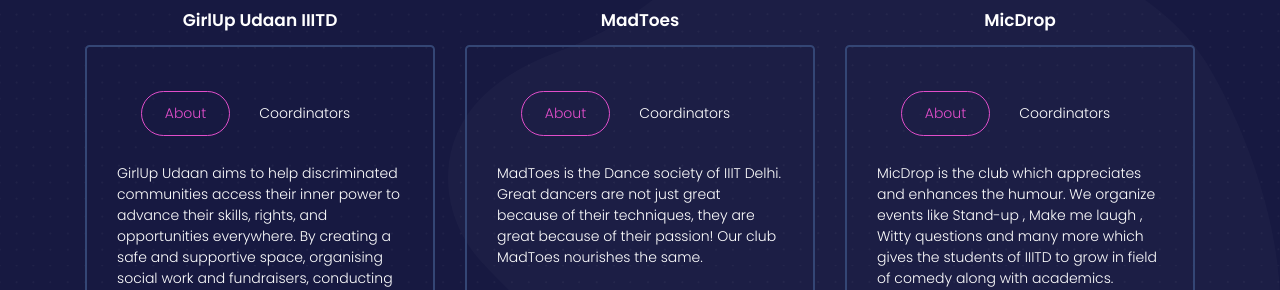
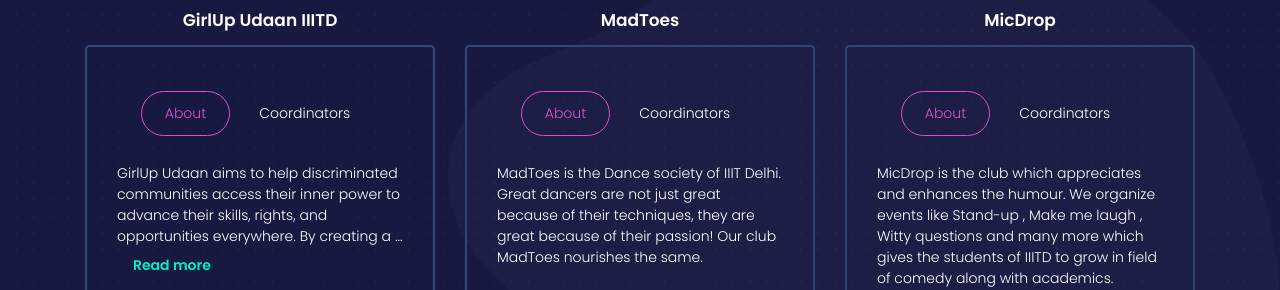
Before and after one commit to kishansinha181/SC-Revamp, a website: page examples/profile-page.html in a window 1280 px wide. Shown: the part 2000-2290 px from the top of the page. Drawn offline with Linux system fonts and the light colour scheme.

Commit message:
added to gup

```diff
--- a/examples/profile-page.html
+++ b/examples/profile-page.html
@@ -448,6 +448,23 @@
 
 
                     </p>
+                    <script>
+                      function myFunction() {
+                        var dots = document.getElementById("dots");
+                        var moreText = document.getElementById("more");
+                        var btnText = document.getElementById("myBtn");
+
+                        if (dots.style.display === "none") {
+                          dots.style.display = "inline";
+                          btnText.innerHTML = "Read more";
+                          moreText.style.display = "none";
+                        } else {
+                          dots.style.display = "none";
+                          btnText.innerHTML = "Read less";
+                          moreText.style.display = "inline";
+                        }
+                      }
+                    </script>
 
                   </div>
 
@@ -476,6 +493,7 @@
                 </a>
               </div>
             </div>
+
           </div>
 
 
@@ -974,13 +992,33 @@
 
                     <p class="text-white">
                       GirlUp Udaan aims to help discriminated communities access their inner power to advance their
-                      skills, rights, and opportunities everywhere. By creating a safe and supportive space, organising
-                      social work and fundraisers, conducting interactive activities and discussions, and putting out
-                      informative and fun content on our social media, we aim to bring about a change- one step at a
-                      time.
+                      skills, rights, and opportunities everywhere. By creating a <span id="dotsgup">...</span><span
+                        id="moregup" style="display: none">safe and supportive space, organising
+                        social work and fundraisers, conducting interactive activities and discussions, and putting out
+                        informative and fun content on our social media, we aim to bring about a change- one step at a
+                        time.</span>
+                      <button class="btn btn-success btn-link btn-sm" onclick="myFunctiongup()" id="myBtngup">Read
+                        more</button>
 
 
                     </p>
+                    <script>
+                      function myFunctiongup() {
+                        var dots = document.getElementById("dotsgup");
+                        var moreText = document.getElementById("moregup");
+                        var btnText = document.getElementById("myBtngup");
+
+                        if (dots.style.display === "none") {
+                          dots.style.display = "inline";
+                          btnText.innerHTML = "Read more";
+                          moreText.style.display = "none";
+                        } else {
+                          dots.style.display = "none";
+                          btnText.innerHTML = "Read less";
+                          moreText.style.display = "inline";
+                        }
+                      }
+                    </script>
 
                   </div>
 
@@ -3664,23 +3702,7 @@
     </footer>
   </div>
   <!--   Core JS Files   -->
-  <script>
-    function myFunction() {
-      var dots = document.getElementById("dots");
-      var moreText = document.getElementById("more");
-      var btnText = document.getElementById("myBtn");
-
-      if (dots.style.display === "none") {
-        dots.style.display = "inline";
-        btnText.innerHTML = "Read more";
-        moreText.style.display = "none";
-      } else {
-        dots.style.display = "none";
-        btnText.innerHTML = "Read less";
-        moreText.style.display = "inline";
-      }
-    }
-  </script>
+
   <script src="../assets/js/core/jquery.min.js" type="text/javascript"></script>
   <script src="../assets/js/core/popper.min.js" type="text/javascript"></script>
   <script src="../assets/js/core/bootstrap.min.js" type="text/javascript"></script>
```
